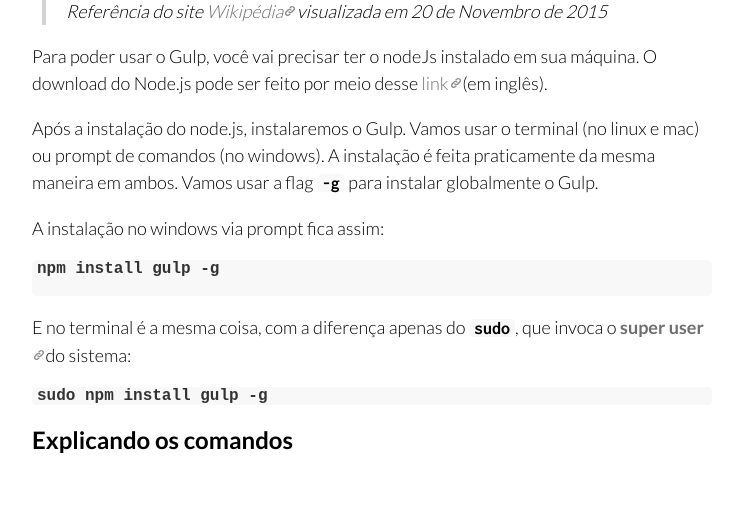
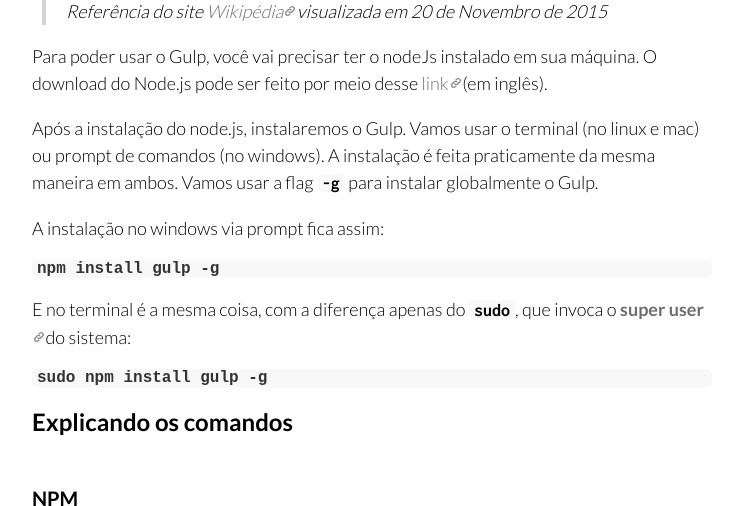
Before and after one commit to deglier/deglier.github.io, a Jekyll site: the page built from _posts/2015-11-20-tecnologias-do-meu-blog-parte-2.md, in a window 1280 px wide and 900 px high, scrolled down 1743 px, cut to the strip 0-506 px from the top of the window. Shown: the whole strip, without its empty margins (268-1003 px from the left). Built offline with Jekyll 4.4.1, drawn with Linux system fonts in a browser that asks for light colours; some web fonts are replaced; comment, search, counter and statistics services are not loaded.

Commit message:
Update 2015-11-20-tecnologias-do-meu-blog-parte-2.md

`````diff
--- a/_posts/2015-11-20-tecnologias-do-meu-blog-parte-2.md
+++ b/_posts/2015-11-20-tecnologias-do-meu-blog-parte-2.md
@@ -40,15 +40,13 @@
 Após a instalação do node.js, instalaremos o Gulp. Vamos usar o terminal (no linux e mac) ou prompt de comandos (no windows). A instalação é feita praticamente da mesma maneira em ambos. Vamos usar a flag `-g` para instalar globalmente o Gulp.
 
 A instalação no windows via prompt fica assim:
-````bash
-npm install gulp -g
 
-````
+<pre><code class=terminal>npm install gulp -g</code></pre>
 
 E no terminal é a mesma coisa, com a diferença apenas do `sudo`, que invoca o [**super user**](https://pt.m.wikipedia.org/wiki/Sudo "Página da wikipédia sobre SUDO (SuperUser)" ) do sistema:
-````bash
-sudo npm install gulp -g
-````
+
+<pre><code class=terminal>sudo npm install gulp -g</code></pre>
+
 
 ## Explicando os comandos
 
`````
